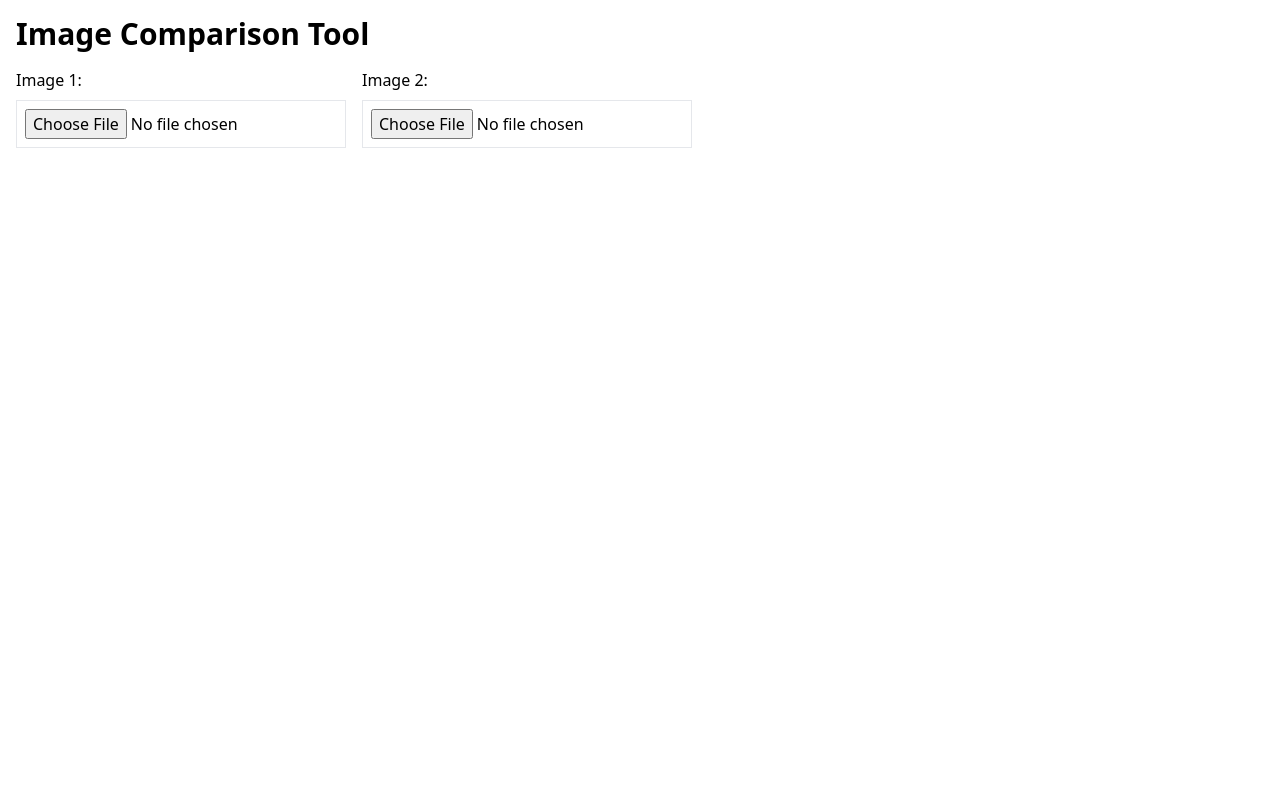
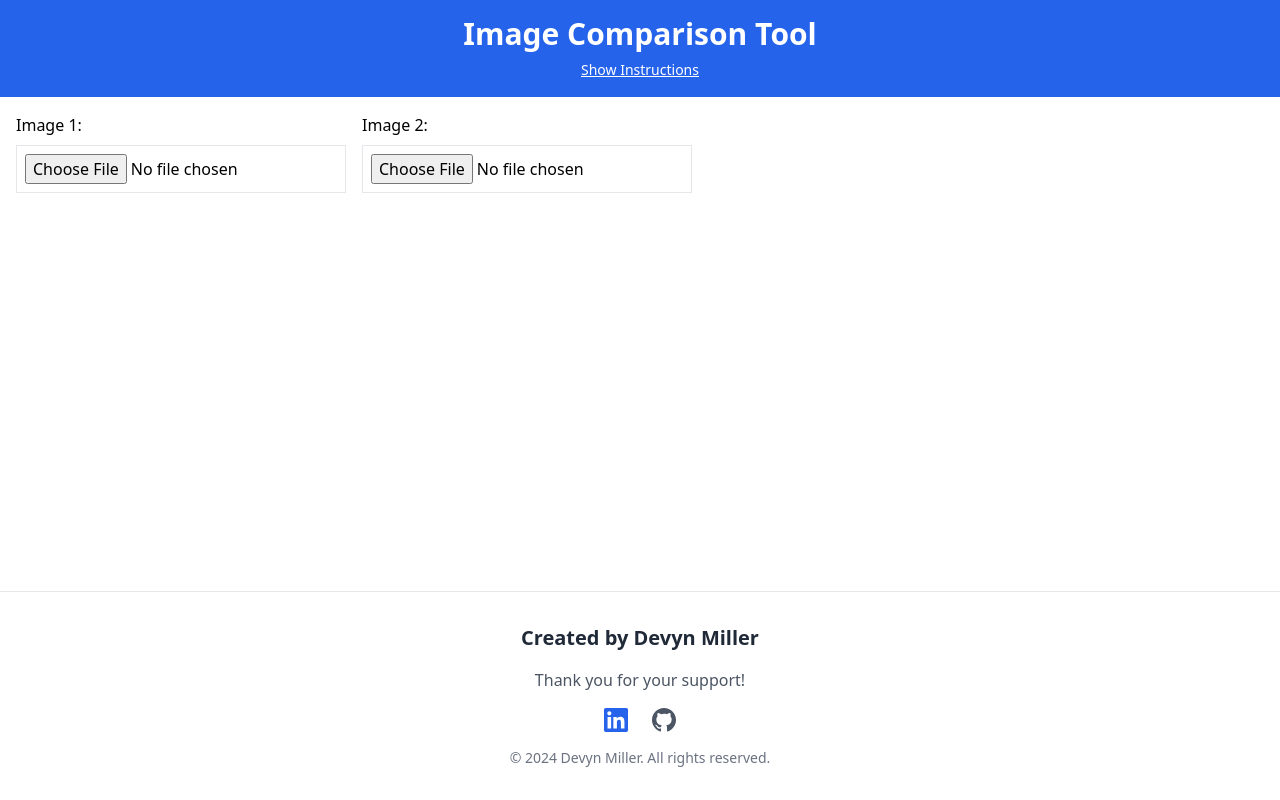
Before and after one commit to devyn-miller/diff-image-checker, a React (Create React App) app: page / in a window 1280 px wide. Built offline with nearby package versions, Linux system fonts and the light colour scheme.

Commit message:
better gui and instructions

```diff
--- a/src/App.js
+++ b/src/App.js
@@ -8,15 +8,82 @@ export default function App() {
   const [image1, setImage1] = useState(null);
   const [image2, setImage2] = useState(null);
   const [diffData, setDiffData] = useState(null);
+  const [isLoading, setIsLoading] = useState(false);
+  const [showInstructions, setShowInstructions] = useState(false);
+
+  const toggleInstructions = () => {
+    setShowInstructions(!showInstructions);
+  };
 
   return (
-    <div className="container mx-auto p-4">
-      <h1 className="text-3xl font-bold mb-4">Image Comparison Tool</h1>
-      <ImageUploader setImage1={setImage1} setImage2={setImage2} />
-      {image1 && image2 && (
-        <ImageComparison image1={image1} image2={image2} setDiffData={setDiffData} />
+    <div className="flex flex-col min-h-screen">
+      <header className="bg-blue-600 text-white p-4 text-center">
+        <h1 className="text-3xl font-bold">Image Comparison Tool</h1>
+        <button
+          onClick={toggleInstructions}
+          className="mt-2 text-sm underline"
+        >
+          {showInstructions ? 'Hide Instructions' : 'Show Instructions'}
+        </button>
+      </header>
+      {showInstructions && (
+        <div className="bg-gray-100 p-4 rounded shadow-md mx-4 my-2">
+          <h2 className="text-lg font-semibold">How to Use the Web App</h2>
+          <ol className="list-decimal list-inside">
+            <li>Click on the "Image 1" and "Image 2" buttons to upload your images (PNG or JPEG).</li>
+            <li>Once both images are uploaded, the comparison will automatically start.</li>
+            <li>View the similarity percentage and the difference overlay between the two images.</li>
+            <li>You can download the comparison report by clicking the "Download Report" button.</li>
+          </ol>
+          <p className="mt-2 text-sm text-gray-600">Note: Ensure that the images are of similar dimensions for accurate comparison.</p>
+        </div>
       )}
-      {diffData && <DifferenceReport diffData={diffData} />}
+      <main className="flex-grow container mx-auto p-4">
+        <ImageUploader setImage1={setImage1} setImage2={setImage2} />
+        {isLoading && <p className="text-center">Loading...</p>}
+        {image1 && image2 && (
+          <ImageComparison
+            image1={image1}
+            image2={image2}
+            setDiffData={setDiffData}
+            setIsLoading={setIsLoading}
+          />
+        )}
+        {diffData && <DifferenceReport diffData={diffData} />}
+      </main>
+      <footer className="mt-12 py-8 border-t border-gray-200 bg-white">
+        <div className="container mx-auto px-4">
+          <div className="flex flex-col items-center space-y-4 text-center">
+            <h3 className="text-xl font-semibold text-gray-800">Created by Devyn Miller</h3>
+            <p className="text-gray-600">Thank you for your support!</p>
+            <div className="flex space-x-6">
+              <a
+                href="https://www.linkedin.com/in/devyn-c-miller/"
+                target="_blank"
+                rel="noopener noreferrer"
+                className="text-blue-600 hover:text-blue-800 transition-colors"
+                aria-label="LinkedIn Profile"
+              >
+                <svg className="h-6 w-6" fill="currentColor" viewBox="0 0 24 24">
+                  <path d="M20.447 20.452h-3.554v-5.569c0-1.328-.027-3.037-1.852-3.037-1.853 0-2.136 1.445-2.136 2.939v5.667H9.351V9h3.414v1.561h.046c.477-.9 1.637-1.85 3.37-1.85 3.601 0 4.267 2.37 4.267 5.455v6.286zM5.337 7.433c-1.144 0-2.063-.926-2.063-2.065 0-1.138.92-2.063 2.063-2.063 1.14 0 2.064.925 2.064 2.063 0 1.139-.925 2.065-2.064 2.065zm1.782 13.019H3.555V9h3.564v11.452zM22.225 0H1.771C.792 0 0 .774 0 1.729v20.542C0 23.227.792 24 1.771 24h20.451C23.2 24 24 23.227 24 22.271V1.729C24 .774 23.2 0 22.222 0h.003z"/>
+                </svg>
+              </a>
+              <a
+                href="https://devyn-miller.github.io/profile-/"
+                target="_blank"
+                rel="noopener noreferrer"
+                className="text-gray-600 hover:text-gray-800 transition-colors"
+                aria-label="Portfolio Website"
+              >
+                <svg className="h-6 w-6" fill="currentColor" viewBox="0 0 24 24">
+                  <path d="M12 0C5.374 0 0 5.373 0 12c0 5.302 3.438 9.8 8.207 11.387.599.111.793-.261.793-.577v-2.234c-3.338.726-4.033-1.416-4.033-1.416-.546-1.387-1.333-1.756-1.333-1.756-1.089-.745.083-.729.083-.729 1.205.084 1.839 1.237 1.839 1.237 1.07 1.834 2.807 1.304 3.492.997.107-.775.418-1.305.762-1.604-2.665-.305-5.467-1.334-5.467-5.931 0-1.311.469-2.381 1.236-3.221-.124-.303-.535-1.524.117-3.176 0 0 1.008-.322 3.301 1.23A11.509 11.509 0 0112 5.803c1.02.005 2.047.138 3.006.404 2.291-1.552 3.297-1.23 3.297-1.23.653 1.653.242 2.874.118 3.176.77.84 1.235 1.911 1.235 3.221 0 4.609-2.807 5.624-5.479 5.921.43.372.823 1.102.823 2.222v3.293c0 .319.192.694.801.576C20.566 21.797 24 17.3 24 12c0-6.627-5.373-12-12-12z"/>
+                </svg>
+              </a>
+            </div>
+            <p className="text-sm text-gray-500">© {new Date().getFullYear()} Devyn Miller. All rights reserved.</p>
+          </div>
+        </div>
+      </footer>
     </div>
   );
 }
```
